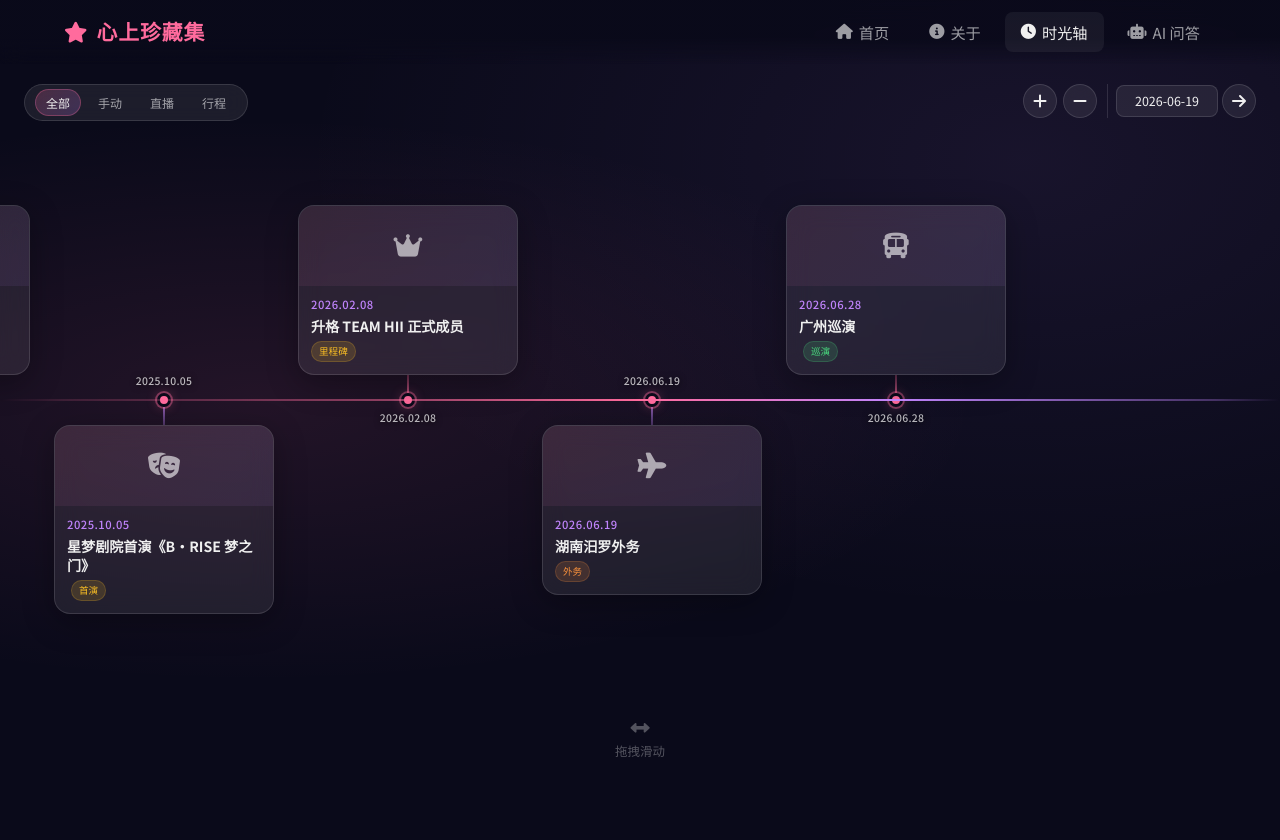
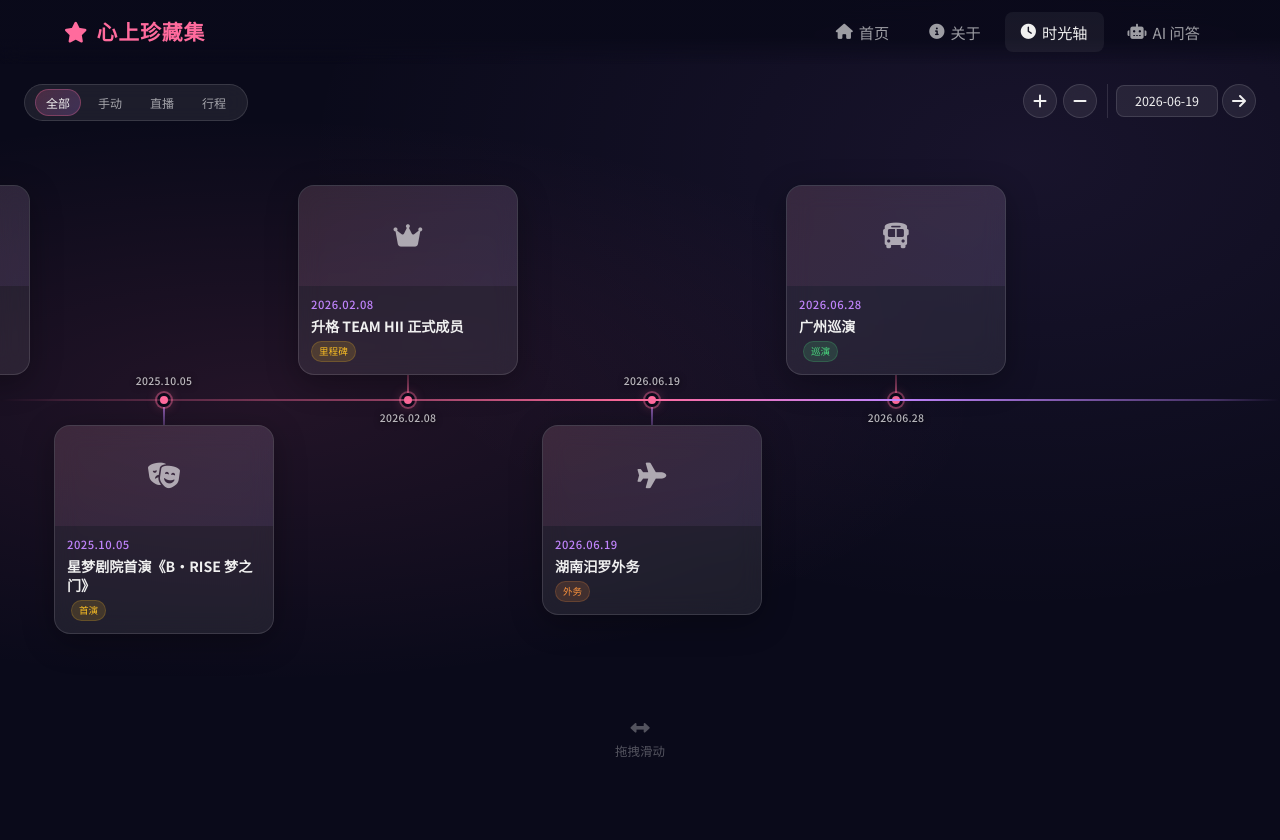
Before and after one commit to MINGG2333/snh48_web, a FastAPI app: page /timeline in a window 1280 px wide. Shown: the top 840 px of the page. Run offline with FastAPI, Linux system fonts and the light colour scheme; data that the repository does not hold is empty.

Commit message:
fix: increase timeline card image height and add object-position for consistency
- Increased `.timeline-card-img` and `.timeline-card-img-placeholder` height from 80px to 100px for better visual balance.
- Added `object-position: center 20%` to `.timeline-card-img` in the horizontal scroll section to ensure consistent image cropping across all card variants.

```diff
--- a/website/templates/timeline.html
+++ b/website/templates/timeline.html
@@ -273,7 +273,7 @@
 /* Card thumbnail / placeholder with loading shimmer */
 .timeline-card-img {
   width: 100%;
-  height: 80px;
+  height: 100px;
   object-fit: cover;
   object-position: center 20%;
   display: block;
@@ -299,7 +299,7 @@
 
 .timeline-card-img-placeholder {
   width: 100%;
-  height: 80px;
+  height: 100px;
   display: flex;
   align-items: center;
   justify-content: center;
@@ -811,6 +811,7 @@
   width: 240px;
   height: 220px;
   object-fit: cover;
+  object-position: center 20%;
   border-radius: 8px;
   scroll-snap-align: start;
   border: 1px solid var(--glass-border);
```
